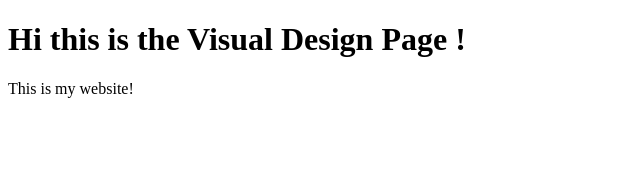
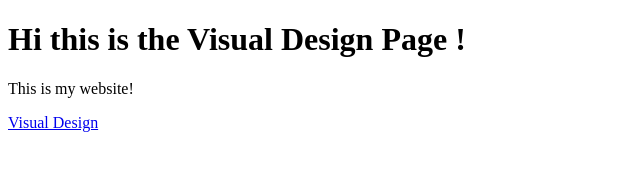
Before and after one commit to Emmarayyyy/Emmarayyyy.github.io, a plain HTML site: page visualdesign.html in a window 1280 px wide. Shown: the whole page, without its empty margins (0-640 px from the left). Drawn offline with Linux system fonts and the light colour scheme.

Commit message:
Update visualdesign.html

```diff
--- a/visualdesign.html
+++ b/visualdesign.html
@@ -11,6 +11,6 @@
       <h1> Hi this is the Visual Design Page !</h1>
 
       <p> This is my website! </p>
-
+    <a href = "visualdesign.html"> Visual Design </a>
   </body>
 </html>
```
